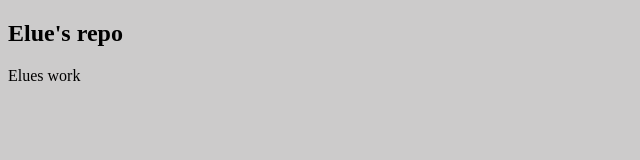
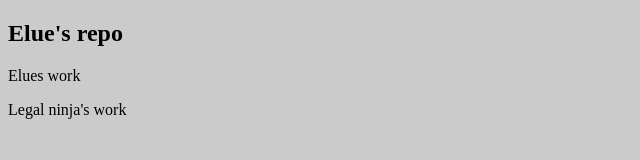
Before and after one commit to legal-ninja/gfp, a plain HTML site: page index.html in a window 1280 px wide. Shown: the whole page, without its empty margins (0-640 px from the left). Drawn offline with Linux system fonts and the light colour scheme.

Commit message:
added my work

```diff
--- a/index.html
+++ b/index.html
@@ -10,5 +10,6 @@
 <body>
     <h2>Elue's repo</h2>
     <p>Elues work</p>
+    <p>Legal ninja's work</p>
 </body>
 </html>
```
